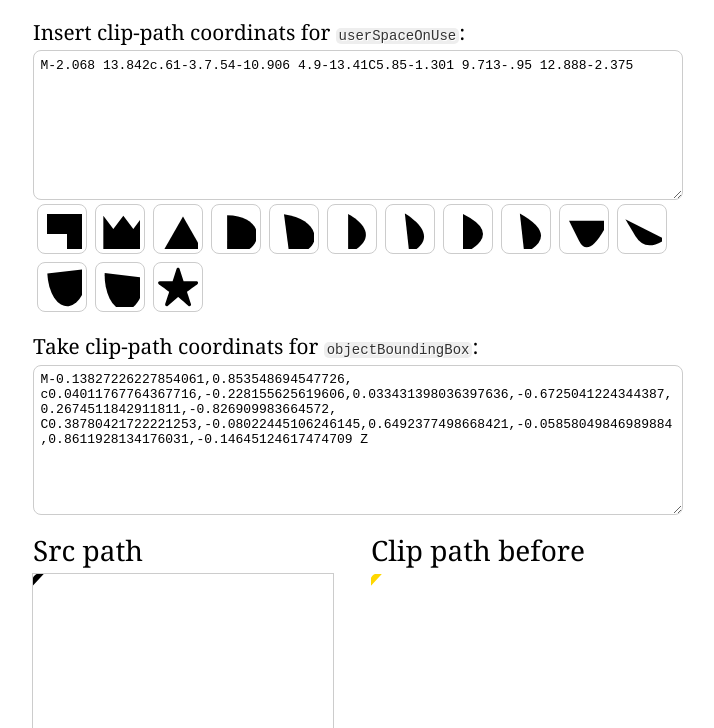
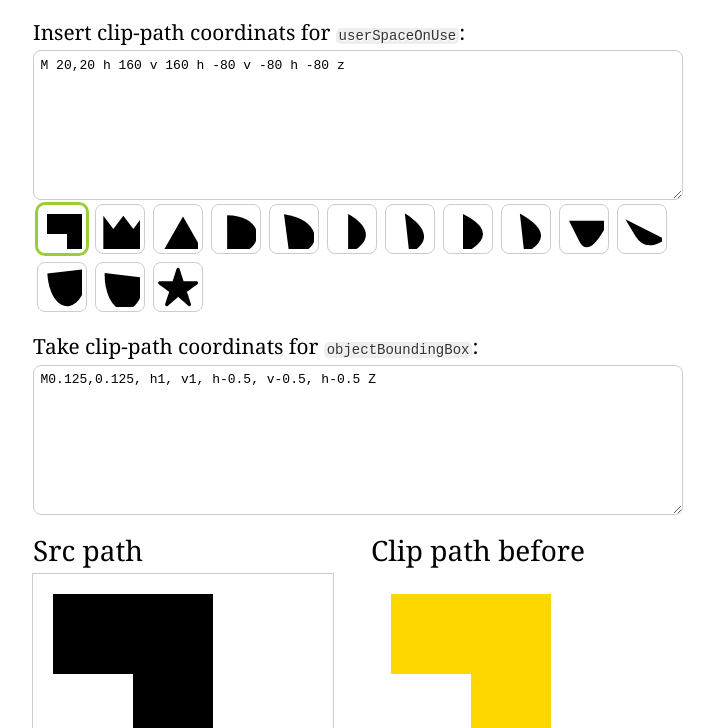
Before and after one commit to yoksel/relative-clip-path, a plain HTML site: page index.html in a window 1280 px wide. Both pictures are taken after a click on the button 344 px from the left and 301 px from the top of the page. Shown: the part 72-800 px from the top of the page, without its empty margins (282-996 px from the left). Drawn offline with Linux system fonts and the light colour scheme.

Commit message:
Add example controls actions

```diff
--- a/script.js
+++ b/script.js
@@ -25,7 +25,6 @@ const PathConverter = function (params) {
   this.updateView();
 
   this.srcTextElem.addEventListener('input', () => {
-    console.log('hello');
     this.coords = this.srcTextElem.value;
     this.updateView();
   })
@@ -65,6 +64,12 @@ PathConverter.prototype.addExamples = function () {
     const viewBox = `0 0 ${pathSizes.width} ${pathSizes.height}`;
     svg.setAttribute('viewBox', viewBox);
     control.classList.add('examples__control');
+
+    control.addEventListener('click', () => {
+      this.srcTextElem.value = item;
+      this.coords = this.srcTextElem.value;
+      this.updateView();
+    });
   })
 
   examplesWrapper.classList.remove('visuallyhidden');
--- a/style.css
+++ b/style.css
@@ -48,11 +48,6 @@ CODE {
   color: #333;
   }
 
-CODE I {
-  font-style: italic;
-  color: black;
-  }
-
 .hidden {
   display: none;
   }
@@ -99,6 +94,12 @@ CODE I {
   background: #FFF;
   border: 1px solid #CCC;
   border-radius: 8px;
+}
+
+.examples__control:focus {
+  outline: none;
+  box-shadow: 0 0 0 2px yellowgreen;
+  border-color: yellowgreen;
 }
 
 .examples__control svg {
```
